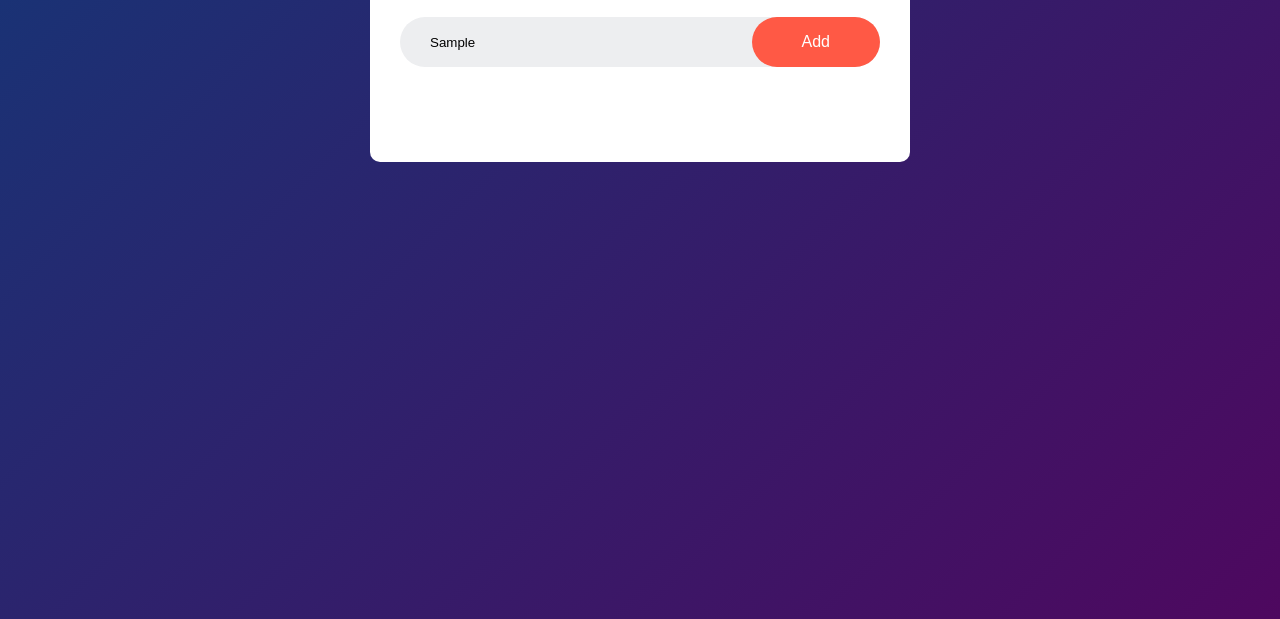
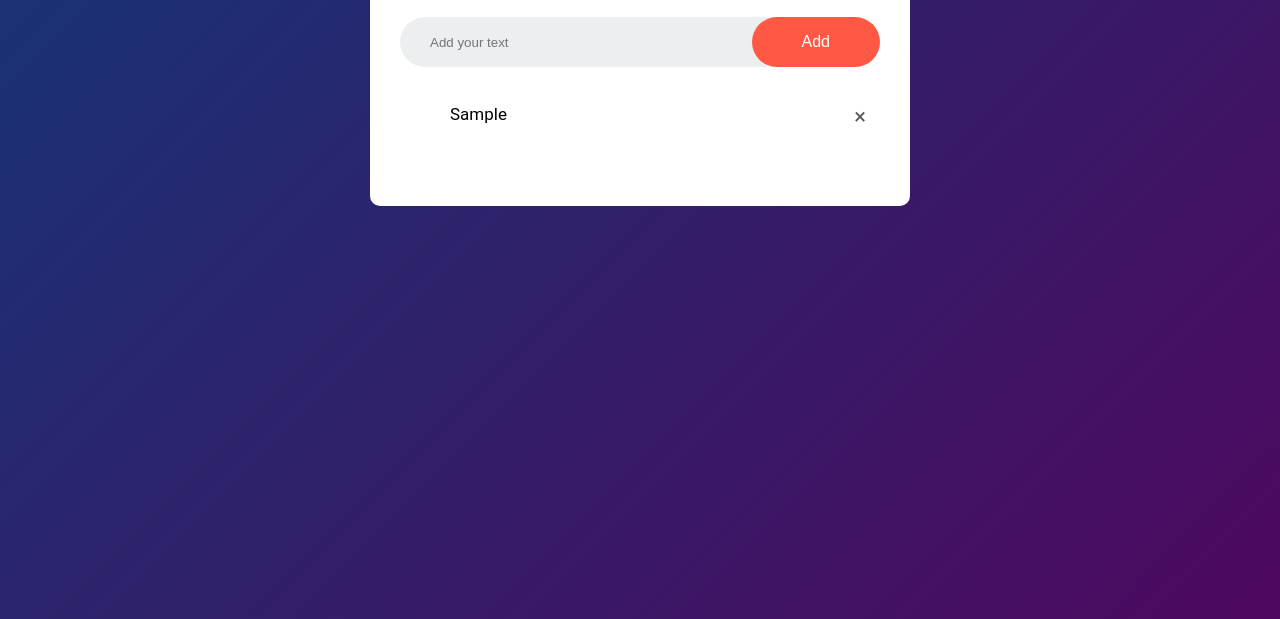
Before and after one commit to MihaelYaryomenko/todo-app-tutor, a plain HTML site: page index.html in a window 1280 px wide. Both pictures are taken after typing "Sample" into the empty fields and a click on the button "Add". Shown: the part 181-800 px from the top of the page. Drawn offline with Linux system fonts and the light colour scheme.

Commit message:
finished

```diff
--- a/css/main.css
+++ b/css/main.css
@@ -92,4 +92,19 @@ ul li.checked {
 }
 ul li.checked::before {
   background-image: url(/images/checked.png);
+}
+ul li span {
+  position: absolute;
+  right: 0;
+  top: 5px;
+  width: 40px;
+  height: 40px;
+  font-size: 22px;
+  color: #555;
+  line-height: 40px;
+  text-align: center;
+  border-radius: 50%;
+}
+ul li span:hover {
+  background: #edeef0;
 }/*# sourceMappingURL=main.css.map */
--- a/main.js
+++ b/main.js
@@ -7,26 +7,90 @@
  * If you are looking for production-ready output files, see mode: "production" (https://webpack.js.org/configuration/mode/).
  */
 /******/ (() => { // webpackBootstrap
+/******/ 	"use strict";
 /******/ 	var __webpack_modules__ = ({
+
+/***/ "./src/components/app.js":
+/*!*******************************!*\
+  !*** ./src/components/app.js ***!
+  \*******************************/
+/***/ ((__unused_webpack_module, __webpack_exports__, __webpack_require__) => {
+
+eval("__webpack_require__.r(__webpack_exports__);\n/* harmony export */ __webpack_require__.d(__webpack_exports__, {\n/* harmony export */   app: () => (/* binding */ app)\n/* harmony export */ });\nconst inputBox = document.querySelector('#input-box')\r\nconst listContainer = document.querySelector('#list-container')\r\n\r\nconst app = (() => {\r\n  const saveData = () => {\r\n    localStorage.setItem('data', listContainer.innerHTML)\r\n  }\r\n  \r\n  const showTask = () => {\r\n    listContainer.innerHTML = localStorage.getItem('data')\r\n  }\r\n  \r\n  const addTask = () => {\r\n    if (inputBox.value === '') {\r\n      alert('Please, enter the text :(')\r\n      return\r\n    }\r\n    const li = document.createElement('li')\r\n    li.innerText = inputBox.value\r\n    listContainer.appendChild(li)\r\n    const span = document.createElement('span')\r\n    span.innerText = '\\u00d7'\r\n    li.appendChild(span)\r\n    inputBox.value = ''\r\n    saveData()\r\n  }\r\n  \r\n  const checkTask = (e) => {\r\n    if (e.target.tagName === 'LI') {\r\n      e.target.classList.toggle('checked')\r\n      saveData()\r\n      return\r\n    }\r\n    if (e.target.tagName === 'SPAN') {\r\n      e.target.parentElement.remove()\r\n      saveData()\r\n      return\r\n    }\r\n  }\r\n\r\n  return { addTask, showTask, checkTask }\r\n})()\n\n//# sourceURL=webpack:///./src/components/app.js?");
+
+/***/ }),
 
 /***/ "./src/index.js":
 /*!**********************!*\
   !*** ./src/index.js ***!
   \**********************/
-/***/ (() => {
+/***/ ((__unused_webpack_module, __webpack_exports__, __webpack_require__) => {
 
-eval("\n\n//# sourceURL=webpack:///./src/index.js?");
+eval("__webpack_require__.r(__webpack_exports__);\n/* harmony import */ var _components_app__WEBPACK_IMPORTED_MODULE_0__ = __webpack_require__(/*! ./components/app */ \"./src/components/app.js\");\n\r\n\r\nconst listContainer = document.querySelector('#list-container')\r\nconst btn = document.querySelector('button')\r\n\r\nbtn.addEventListener('click', _components_app__WEBPACK_IMPORTED_MODULE_0__.app.addTask)\r\nlistContainer.addEventListener('click', e => {_components_app__WEBPACK_IMPORTED_MODULE_0__.app.checkTask(e)}, false)\r\n_components_app__WEBPACK_IMPORTED_MODULE_0__.app.showTask()\n\n//# sourceURL=webpack:///./src/index.js?");
 
 /***/ })
 
 /******/ 	});
 /************************************************************************/
+/******/ 	// The module cache
+/******/ 	var __webpack_module_cache__ = {};
+/******/
+/******/ 	// The require function
+/******/ 	function __webpack_require__(moduleId) {
+/******/ 		// Check if module is in cache
+/******/ 		var cachedModule = __webpack_module_cache__[moduleId];
+/******/ 		if (cachedModule !== undefined) {
+/******/ 			return cachedModule.exports;
+/******/ 		}
+/******/ 		// Create a new module (and put it into the cache)
+/******/ 		var module = __webpack_module_cache__[moduleId] = {
+/******/ 			// no module.id needed
+/******/ 			// no module.loaded needed
+/******/ 			exports: {}
+/******/ 		};
+/******/
+/******/ 		// Execute the module function
+/******/ 		__webpack_modules__[moduleId](module, module.exports, __webpack_require__);
+/******/
+/******/ 		// Return the exports of the module
+/******/ 		return module.exports;
+/******/ 	}
+/******/
+/************************************************************************/
+/******/ 	/* webpack/runtime/define property getters */
+/******/ 	(() => {
+/******/ 		// define getter functions for harmony exports
+/******/ 		__webpack_require__.d = (exports, definition) => {
+/******/ 			for(var key in definition) {
+/******/ 				if(__webpack_require__.o(definition, key) && !__webpack_require__.o(exports, key)) {
+/******/ 					Object.defineProperty(exports, key, { enumerable: true, get: definition[key] });
+/******/ 				}
+/******/ 			}
+/******/ 		};
+/******/ 	})();
+/******/
+/******/ 	/* webpack/runtime/hasOwnProperty shorthand */
+/******/ 	(() => {
+/******/ 		__webpack_require__.o = (obj, prop) => (Object.prototype.hasOwnProperty.call(obj, prop))
+/******/ 	})();
+/******/
+/******/ 	/* webpack/runtime/make namespace object */
+/******/ 	(() => {
+/******/ 		// define __esModule on exports
+/******/ 		__webpack_require__.r = (exports) => {
+/******/ 			if(typeof Symbol !== 'undefined' && Symbol.toStringTag) {
+/******/ 				Object.defineProperty(exports, Symbol.toStringTag, { value: 'Module' });
+/******/ 			}
+/******/ 			Object.defineProperty(exports, '__esModule', { value: true });
+/******/ 		};
+/******/ 	})();
+/******/
+/************************************************************************/
 /******/
 /******/ 	// startup
 /******/ 	// Load entry module and return exports
 /******/ 	// This entry module can't be inlined because the eval devtool is used.
-/******/ 	var __webpack_exports__ = {};
-/******/ 	__webpack_modules__["./src/index.js"]();
+/******/ 	var __webpack_exports__ = __webpack_require__("./src/index.js");
 /******/
 /******/ })()
 ;
```
Also changed, not shown: 1 other file.
